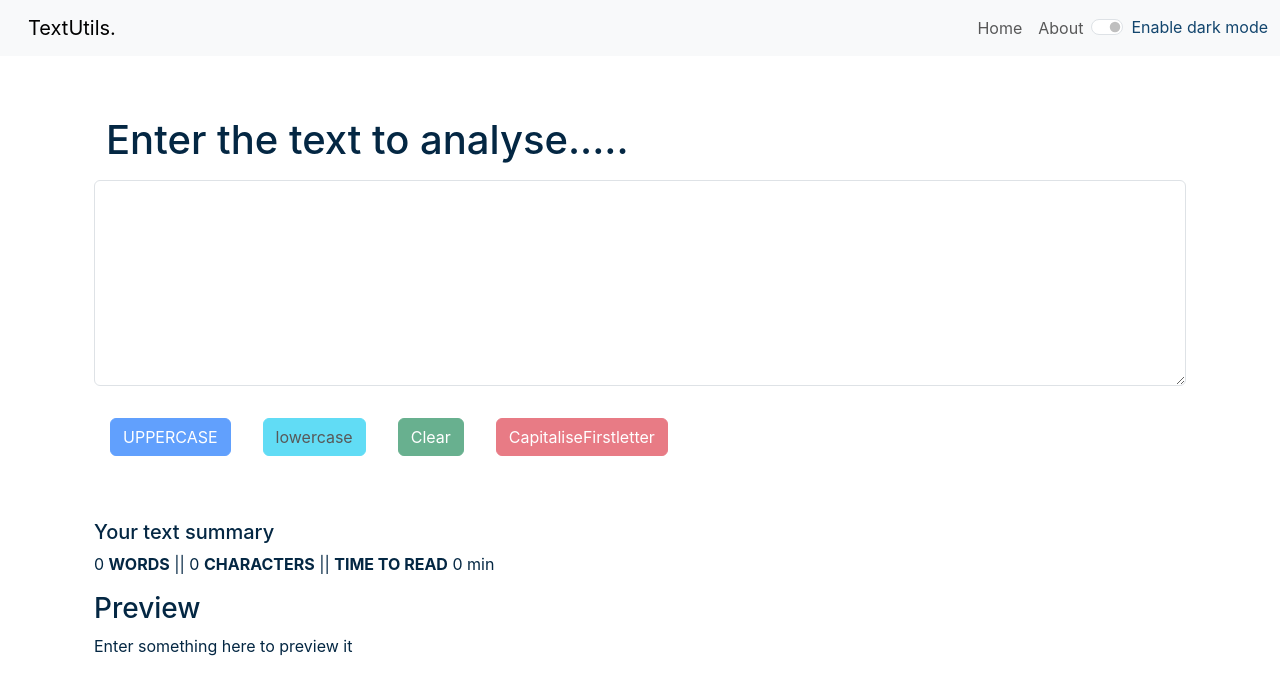
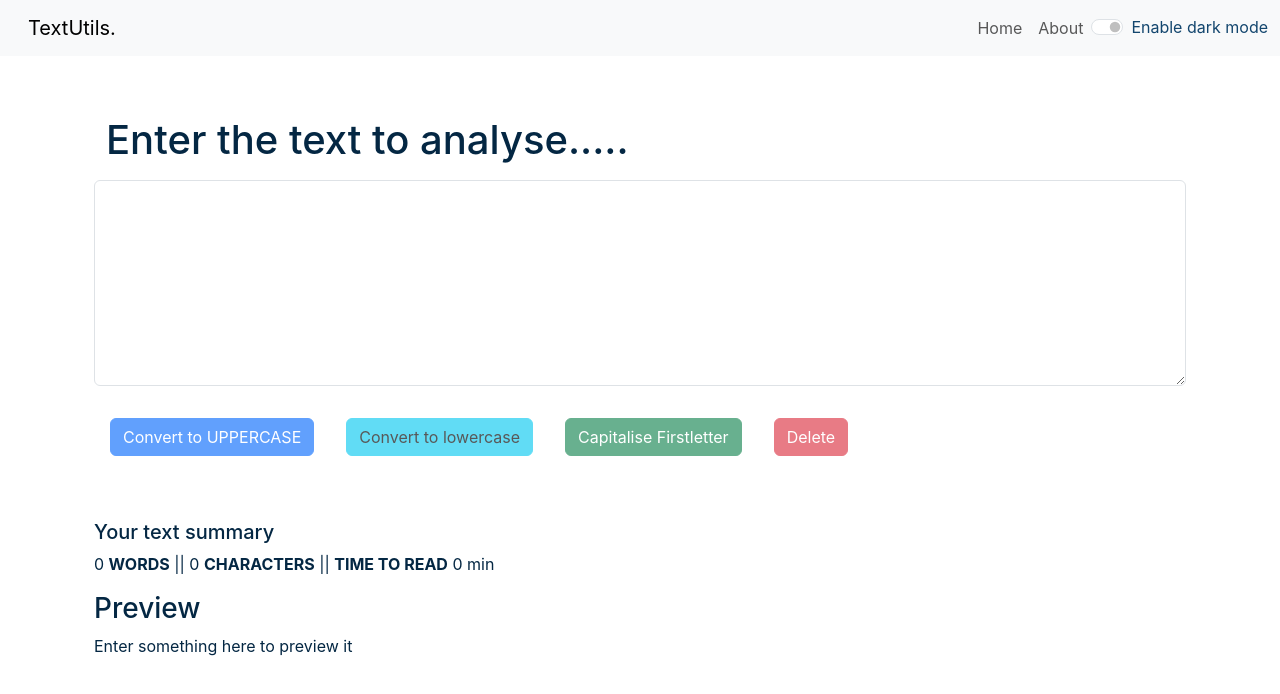
Before and after one commit to nirmalyax/TextAnalyzer-react, a React (Create React App) app: page / in a window 1280 px wide. Shown: the top 694 px of the page. Built offline with nearby package versions, Linux system fonts and the light colour scheme.

Commit message:
Stylese the button

```diff
--- a/src/components/hero.jsx
+++ b/src/components/hero.jsx
@@ -47,16 +47,16 @@ export default function Hero(props) {
         {/* All the buttons of the app */}
         <button disabled={text.length===0} className="btn btn-primary mx-3 my-3"  onClick={handleUPclick}>
 
-          UPPERCASE
+          Convert to UPPERCASE
         </button>
         <button disabled={text.length===0}  className="btn btn-info mx-3 my-3" onClick={handleLOclick}>
-          lowercase
+          Convert to lowercase
         </button>
-        <button disabled={text.length===0} className="btn btn-success mx-3 my-3" onClick={clear}>
-          Clear
+        <button disabled={text.length===0} className="btn btn-success mx-3 my-3" onClick={handleFirstletter}>
+         Capitalise Firstletter
         </button>
-        <button disabled={text.length===0} className="btn btn-danger mx-3 my-3" onClick={handleFirstletter}>
-         CapitaliseFirstletter
+        <button disabled={text.length===0} className="btn btn-danger mx-3 my-3" onClick={clear}>
+          Delete
         </button>
       </div>
 
```
